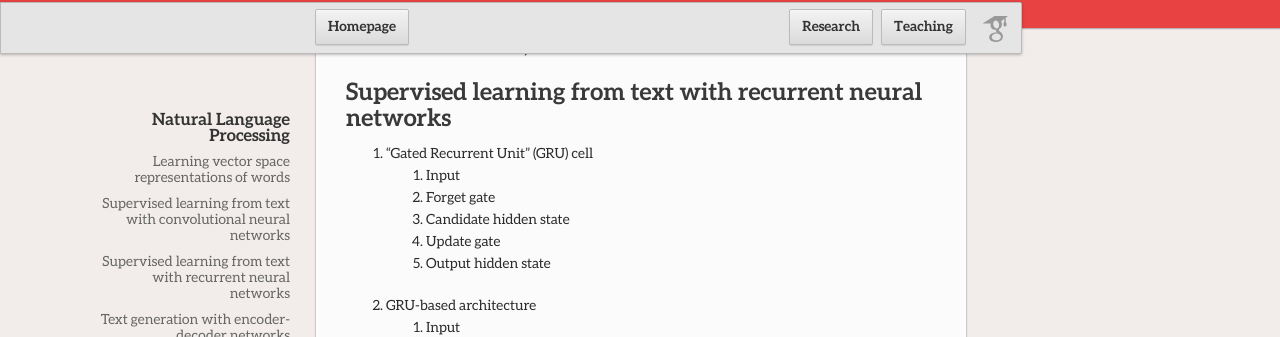
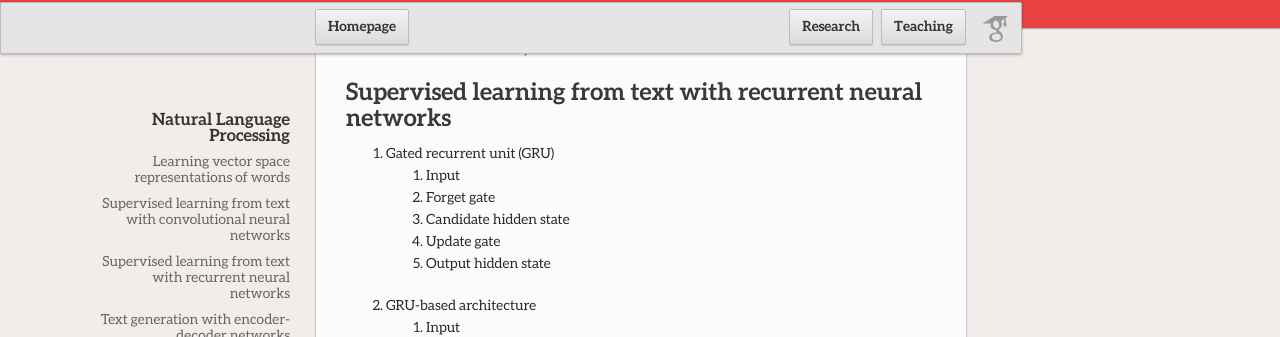
Before and after one commit to AdrienGuille/adrienguille.github.io, a Jekyll site: the page built from nlp_proposal.md, in a window 1280 px wide and 900 px high, scrolled down 840 px. Shown: the part 113-450 px from the top of the window. Built offline with Jekyll 4.4.1, drawn with Linux system fonts in a browser that asks for light colours; our own code applies the rules of GitHub Pages for plain Markdown files.

Commit message:
Update nlp_proposal.md

```diff
--- a/nlp_proposal.md
+++ b/nlp_proposal.md
@@ -28,7 +28,7 @@ The course will start with a general introduction to NLP and its applications, e
   - Classification layer
 
 ## Supervised learning from text with recurrent neural networks
-- “Gated Recurrent Unit” (GRU) cell
+- Gated recurrent unit (GRU)
   - Input
   - Forget gate
   - Candidate hidden state
```
